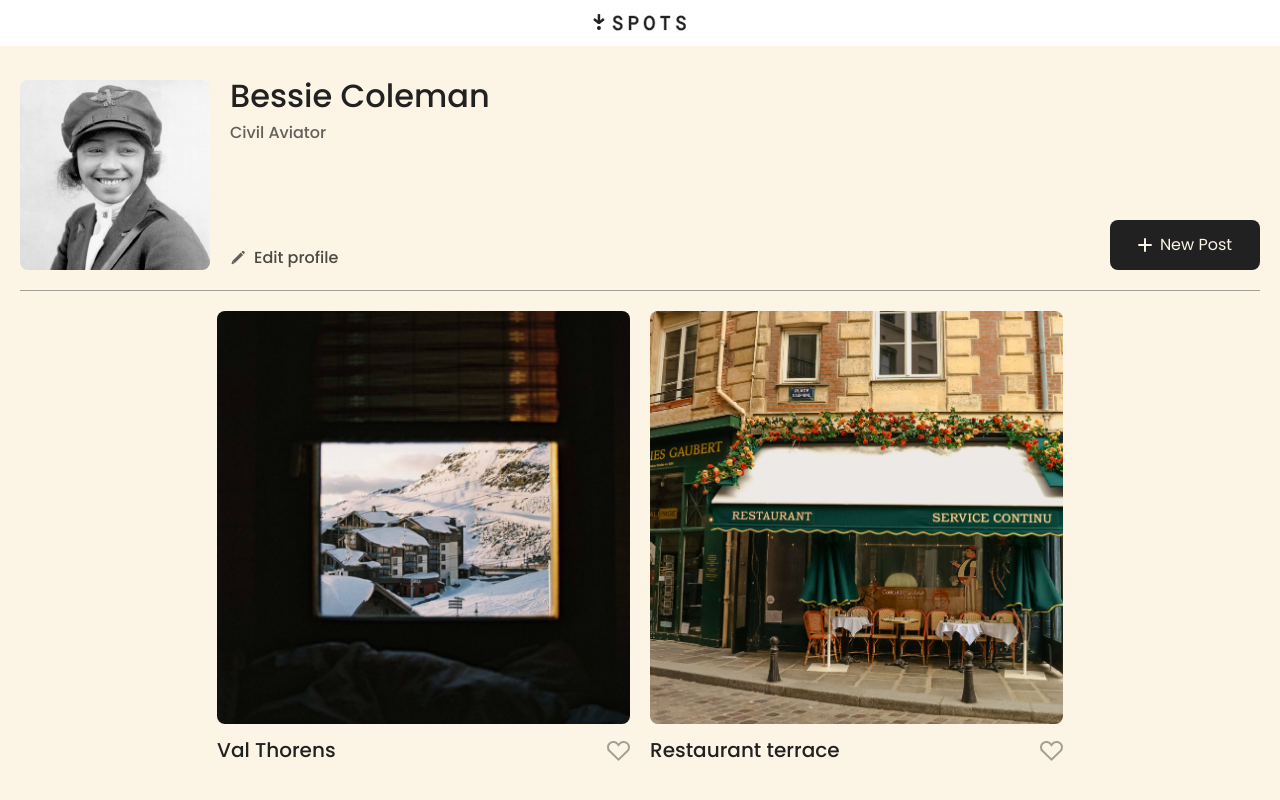
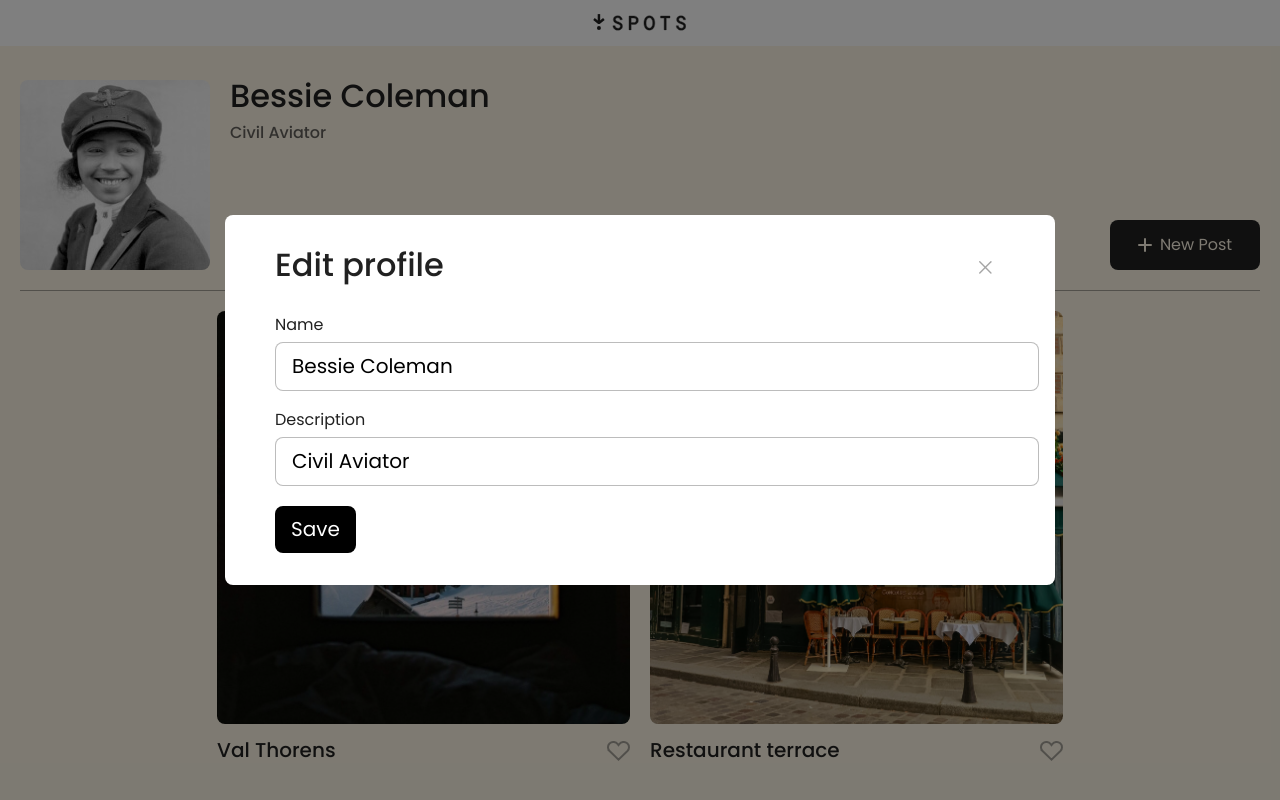
Before and after one commit to Ltineo/se_project_spots, a plain HTML site: page index.html in a window 1280 px wide. Both pictures are taken after a click on the button "Edit profile". Shown: the top 800 px of the page. Drawn offline with Linux system fonts and the light colour scheme; grey boxes are pictures that could not be loaded; a web font is replaced by a local one.

Commit message:
Update modal function

```diff
--- a/blocks/modal.css
+++ b/blocks/modal.css
@@ -17,7 +17,7 @@
   transition: visibility 0.3s, opacity 0.3s;
 }
 
-.modal.is-opened {
+.modal_is-opened {
   visibility: visible;
   opacity: 1;
 }
```
